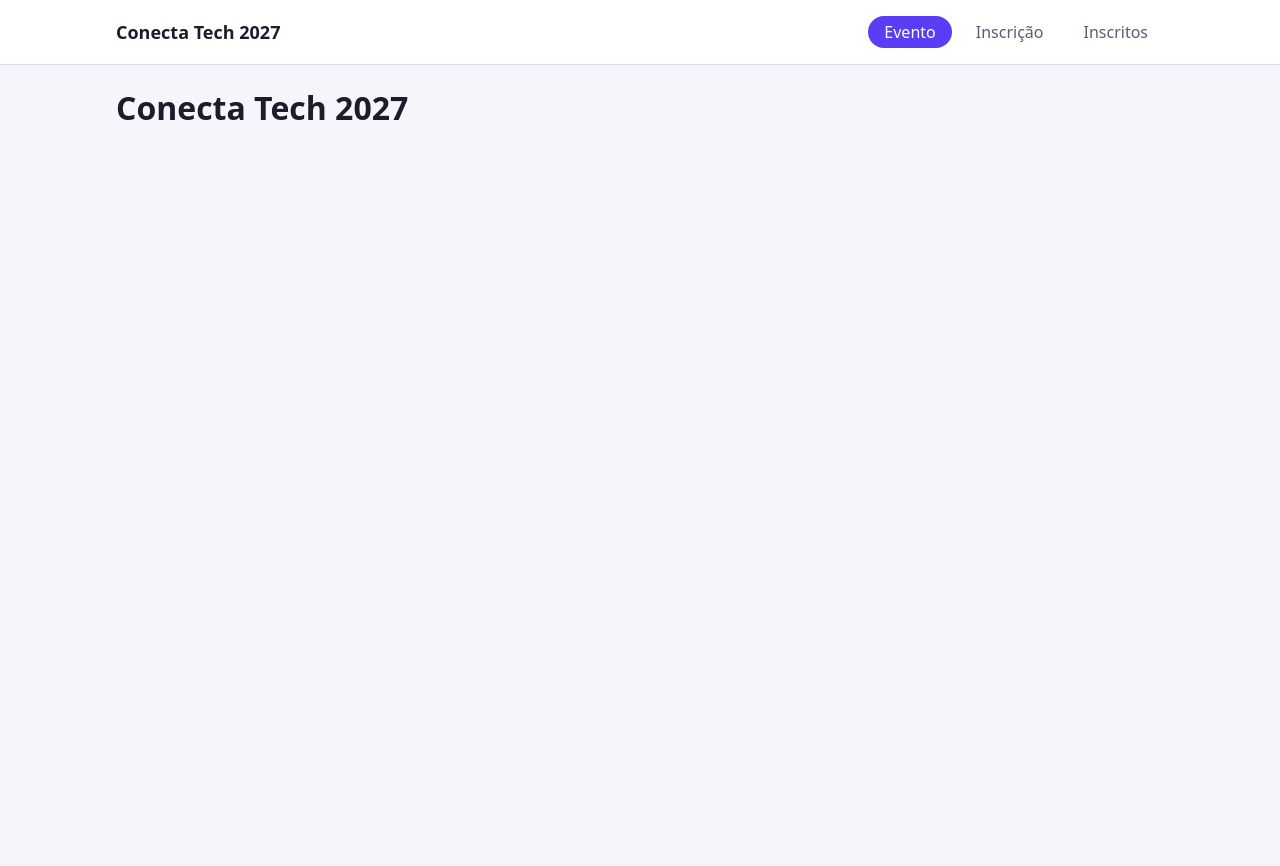
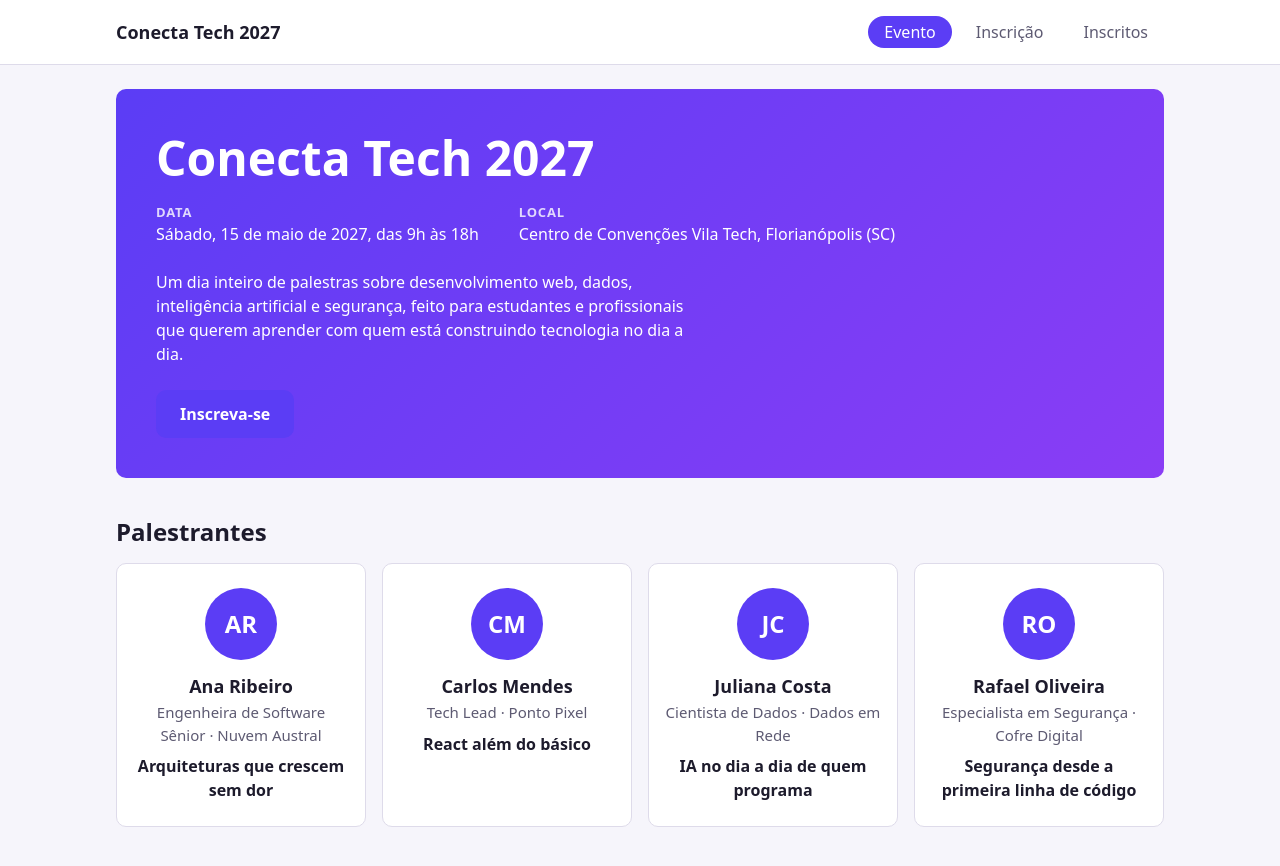
Before and after one commit to Dybekz/inscricao-evento, a React (Vite) app in the folder frontend/: page / in a window 1280 px wide. Before the commit the page ends 800 px from the top, so only its background shows below. Built offline with nearby package versions, Linux system fonts and the light colour scheme.

Commit message:
feat/frontend - tela do evento

```diff
--- /dev/null
+++ b/frontend/src/componentes/CartaoPalestrante.jsx
@@ -0,0 +1,25 @@
+// Primeira letra do primeiro e do último nome: "Ana Ribeiro" → "AR"; um nome só → uma letra
+export function iniciais(nome) {
+  const partes = nome.trim().split(/\s+/);
+  const primeira = partes[0][0];
+  const ultima = partes.length > 1 ? partes[partes.length - 1][0] : '';
+  return (primeira + ultima).toUpperCase();
+}
+
+export default function CartaoPalestrante({ palestrante }) {
+  const { nome, cargo, empresa, tema } = palestrante;
+
+  return (
+    <article className="palestrante">
+      {/* O círculo é decorativo: o nome já aparece logo abaixo */}
+      <div className="palestrante-iniciais" aria-hidden="true">
+        {iniciais(nome)}
+      </div>
+      <h3 className="palestrante-nome">{nome}</h3>
+      <p className="palestrante-cargo">
+        {cargo} · {empresa}
+      </p>
+      <p className="palestrante-tema">{tema}</p>
+    </article>
+  );
+}
--- /dev/null
+++ b/frontend/src/dados/evento.js
@@ -0,0 +1,14 @@
+// Dados fictícios do evento, fixos no front (D-01, D-02)
+export const evento = {
+  nome: 'Conecta Tech 2027',
+  data: 'Sábado, 15 de maio de 2027, das 9h às 18h',
+  local: 'Centro de Convenções Vila Tech, Florianópolis (SC)',
+  descricao:
+    'Um dia inteiro de palestras sobre desenvolvimento web, dados, inteligência artificial e segurança, feito para estudantes e profissionais que querem aprender com quem está construindo tecnologia no dia a dia.',
+  palestrantes: [
+    { nome: 'Ana Ribeiro', cargo: 'Engenheira de Software Sênior', empresa: 'Nuvem Austral', tema: 'Arquiteturas que crescem sem dor' },
+    { nome: 'Carlos Mendes', cargo: 'Tech Lead', empresa: 'Ponto Pixel', tema: 'React além do básico' },
+    { nome: 'Juliana Costa', cargo: 'Cientista de Dados', empresa: 'Dados em Rede', tema: 'IA no dia a dia de quem programa' },
+    { nome: 'Rafael Oliveira', cargo: 'Especialista em Segurança', empresa: 'Cofre Digital', tema: 'Segurança desde a primeira linha de código' },
+  ],
+};
--- /dev/null
+++ b/frontend/src/estilos/evento.css
@@ -0,0 +1,122 @@
+/* Tela do evento: mobile-first (base 360px, ampliada em 640px e 960px) */
+
+.evento-hero {
+  padding: var(--espaco-4) var(--espaco-3);
+  border-radius: var(--raio);
+  background: linear-gradient(135deg, var(--cor-primaria) 0%, #8a3df5 100%);
+  color: #ffffff;
+  margin-bottom: var(--espaco-5);
+}
+
+.evento-titulo {
+  font-size: 2rem;
+  overflow-wrap: anywhere;
+}
+
+.evento-info {
+  display: flex;
+  flex-direction: column;
+  gap: var(--espaco-3);
+  margin: 0 0 var(--espaco-4);
+}
+
+.evento-info dt {
+  font-size: 0.8125rem;
+  font-weight: 600;
+  text-transform: uppercase;
+  letter-spacing: 0.06em;
+  opacity: 0.8;
+}
+
+.evento-info dd {
+  margin: 0;
+  font-weight: 500;
+}
+
+.evento-descricao {
+  margin: 0 0 var(--espaco-4);
+  max-width: 60ch;
+}
+
+/* Botão claro sobre o fundo roxo */
+.evento-botao {
+  background: #ffffff;
+  color: var(--cor-primaria);
+}
+
+.evento-botao:hover {
+  background: var(--cor-fundo);
+}
+
+.evento-grade {
+  display: grid;
+  grid-template-columns: 1fr;
+  gap: var(--espaco-3);
+  margin: 0;
+  padding: 0;
+  list-style: none;
+}
+
+.palestrante {
+  height: 100%;
+  padding: var(--espaco-4) var(--espaco-3);
+  border: 1px solid var(--cor-borda);
+  border-radius: var(--raio);
+  background: var(--cor-superficie);
+  text-align: center;
+}
+
+.palestrante-iniciais {
+  display: flex;
+  align-items: center;
+  justify-content: center;
+  width: 72px;
+  height: 72px;
+  margin: 0 auto var(--espaco-3);
+  border-radius: 50%;
+  background: var(--cor-primaria);
+  color: #ffffff;
+  font-size: 1.5rem;
+  font-weight: 700;
+}
+
+.palestrante-nome {
+  font-size: 1.125rem;
+  margin-bottom: var(--espaco-1);
+}
+
+.palestrante-cargo {
+  margin: 0 0 var(--espaco-2);
+  color: var(--cor-texto-suave);
+  font-size: 0.9375rem;
+}
+
+.palestrante-tema {
+  margin: 0;
+  font-weight: 600;
+}
+
+@media (min-width: 640px) {
+  .evento-hero {
+    padding: var(--espaco-5);
+  }
+
+  .evento-info {
+    flex-direction: row;
+    gap: var(--espaco-5);
+  }
+
+  .evento-grade {
+    grid-template-columns: repeat(2, 1fr);
+  }
+}
+
+@media (min-width: 960px) {
+  .evento-titulo {
+    font-size: 3rem;
+  }
+
+  .evento-grade {
+    grid-template-columns: repeat(4, 1fr);
+  }
+}
--- a/frontend/src/paginas/Evento.jsx
+++ b/frontend/src/paginas/Evento.jsx
@@ -1,4 +1,42 @@
-// O conteúdo do evento entra na T03
+import { Link } from 'react-router';
+import { evento } from '../dados/evento.js';
+import CartaoPalestrante from '../componentes/CartaoPalestrante.jsx';
+import '../estilos/evento.css';
+
 export default function Evento() {
-  return <h1>Conecta Tech 2027</h1>;
+  return (
+    <>
+      <section className="evento-hero">
+        <h1 className="evento-titulo">{evento.nome}</h1>
+
+        <dl className="evento-info">
+          <div>
+            <dt>Data</dt>
+            <dd>{evento.data}</dd>
+          </div>
+          <div>
+            <dt>Local</dt>
+            <dd>{evento.local}</dd>
+          </div>
+        </dl>
+
+        <p className="evento-descricao">{evento.descricao}</p>
+
+        <Link to="/inscricao" className="botao evento-botao">
+          Inscreva-se
+        </Link>
+      </section>
+
+      <section className="evento-palestrantes" aria-labelledby="titulo-palestrantes">
+        <h2 id="titulo-palestrantes">Palestrantes</h2>
+        <ul className="evento-grade">
+          {evento.palestrantes.map((palestrante) => (
+            <li key={palestrante.nome}>
+              <CartaoPalestrante palestrante={palestrante} />
+            </li>
+          ))}
+        </ul>
+      </section>
+    </>
+  );
 }
```
Also changed, not shown: 2 other files (tests, documents, lock files or other folders).
